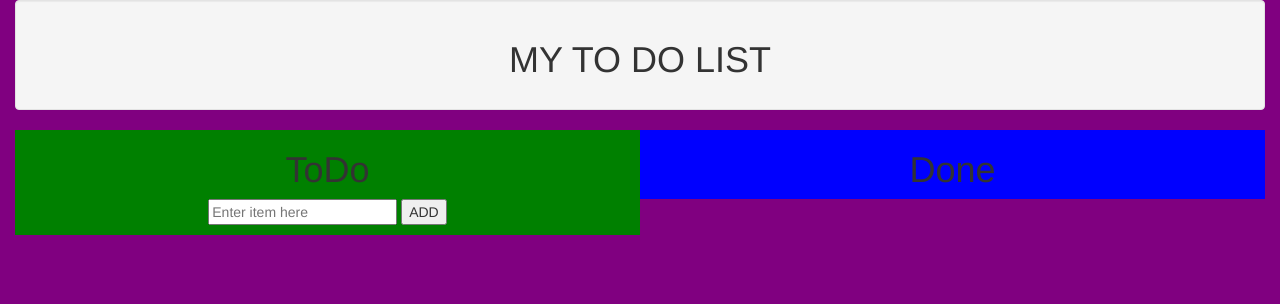
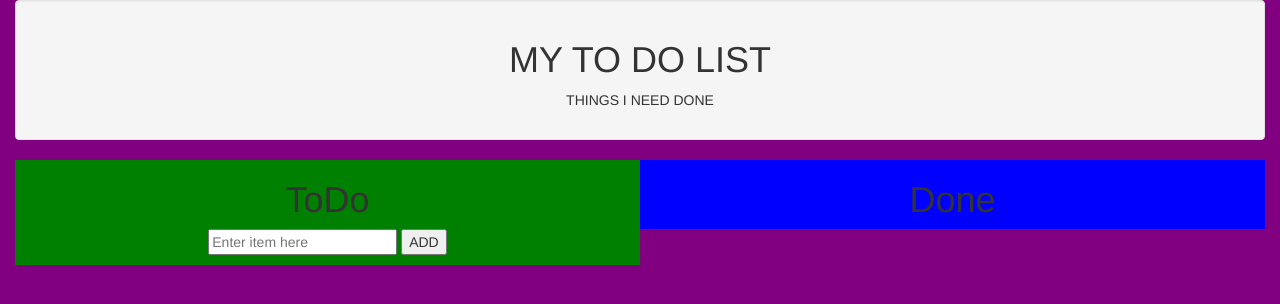
Before and after one commit to osamaasaid/todoList, a plain HTML site: page index.html in a window 1280 px wide. Drawn offline with nearby package versions, Linux system fonts and the light colour scheme.

```diff
--- a/index.html
+++ b/index.html
@@ -9,6 +9,7 @@
   <div class="container-fluid">
     <div class="well text-center">
 <h1>MY TO DO LIST</h1>
+<p>THINGS I NEED DONE</p>
     </div>
     <div class="col-md-6 todo text-center">
   <h1>ToDo</h1>
```
